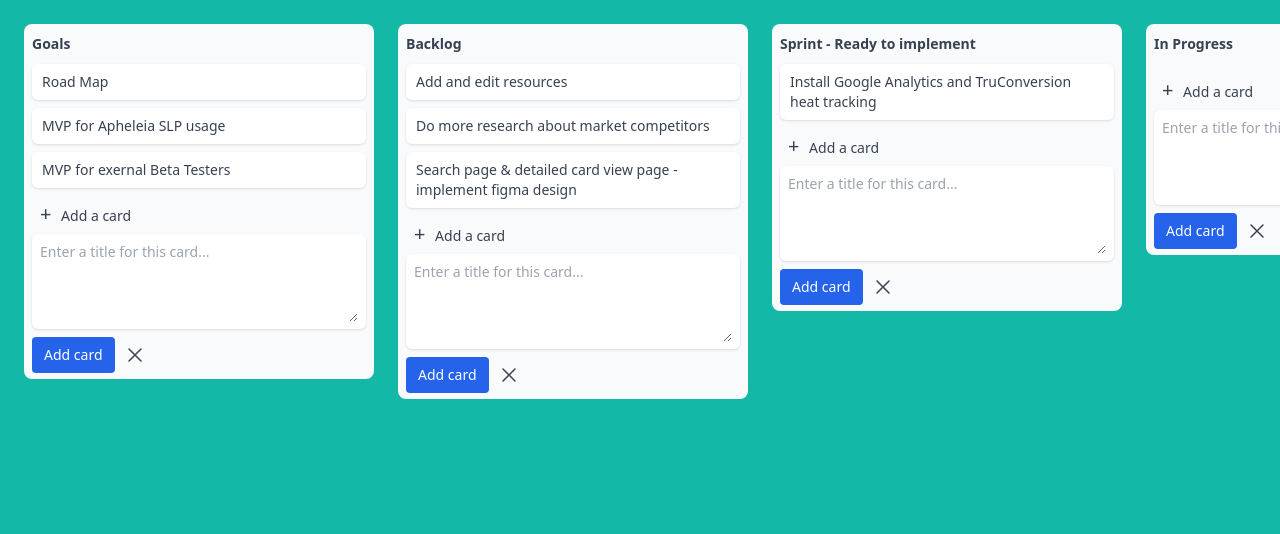
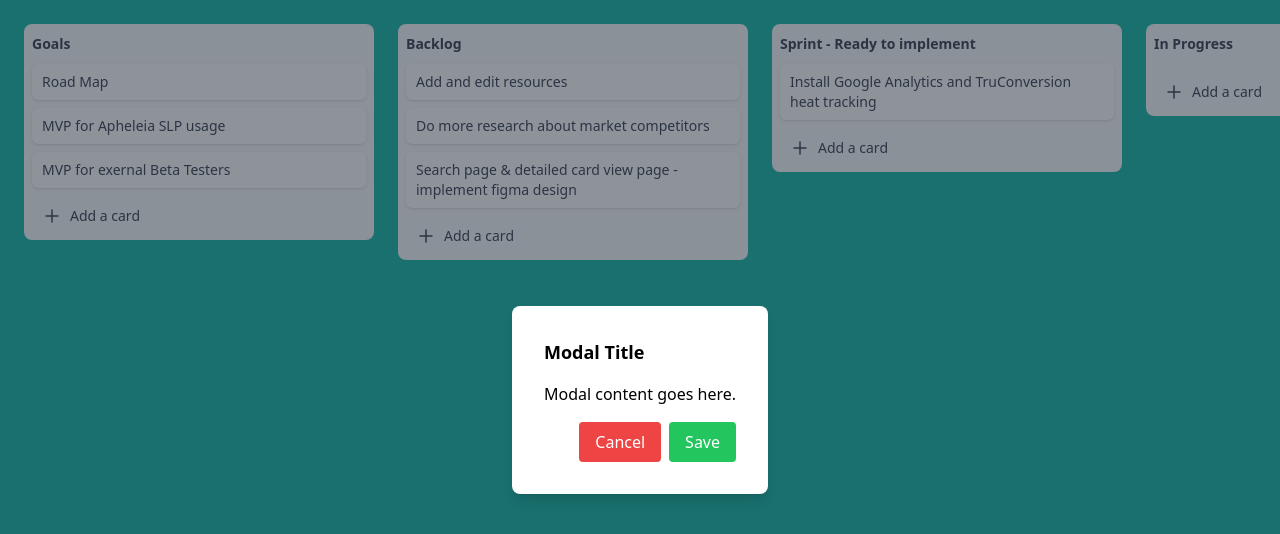
Before and after one commit to airrakedev/trello-boards, a Vue app: page / in a window 1280 px wide. Shown: the top 534 px of the page. Built offline with nearby package versions, Linux system fonts and the light colour scheme.

Commit message:
can add column and cards

```diff
--- a/src/components/AddBoard.vue
+++ b/src/components/AddBoard.vue
@@ -1,19 +1,24 @@
 <template>
 	<div class="add-board">
-		<div class="add-board__btn">
-			<button class="col-width">
+		<div v-if="!isAddBoard" class="add-board__btn">
+			<button class="col-width" @click="isAddBoard = true">
 				<plus-icon class="mr-1.5"></plus-icon>
 				Add another list
 			</button>
 		</div>
-		<div class="add-board__form col-width">
-			<form>
+		<div v-if="isAddBoard" class="add-board__form col-width">
+			<form @submit.prevent="submitBoard">
 				<div class="form-input">
-					<input type="text" placeholder="Enter list title.." />
+					<input
+						type="text"
+						v-model="boardTitle"
+						placeholder="Enter list title..."
+						autofocus
+					/>
 				</div>
 				<div class="form-btn flex">
 					<input type="submit" class="form-add-btn" value="Add list" />
-					<button class="form-cancel-btn">
+					<button @click.prevent="isAddBoard = false" class="form-cancel-btn">
 						<close-icon class="text-gray-600"></close-icon>
 					</button>
 				</div>
@@ -24,7 +29,22 @@
 <script setup lang="ts">
 import PlusIcon from "@/assets/svg/plus.vue";
 import CloseIcon from "@/assets/svg/close.vue";
+
+import { ref } from "vue";
+
+const emit = defineEmits(["submit-board"]);
+
+let isAddBoard = ref<Boolean>(false);
+let boardTitle = ref<String>("");
+
+// Methods
+const submitBoard = () => {
+	emit("submit-board", boardTitle.value);
+	boardTitle.value = "";
+	isAddBoard.value = false;
+};
 </script>
+
 <style scoped lang="scss">
 .add-board {
 	&__btn {
--- /dev/null
+++ b/src/components/modal/generic.vue
@@ -0,0 +1,16 @@
+<template>
+	<div class="fixed inset-0 z-30 flex items-center justify-center">
+		<div class="fixed inset-0 bg-gray-800 opacity-50 z-40"></div>
+		<div class="bg-white rounded-lg shadow-lg p-8 z-50">
+			<h2 class="text-lg font-bold mb-4">Modal Title</h2>
+			<p class="mb-4">Modal content goes here.</p>
+			<div class="flex justify-end">
+				<button class="bg-red-500 text-white px-4 py-2 rounded mr-2">
+					Cancel
+				</button>
+				<button class="bg-green-500 text-white px-4 py-2 rounded">Save</button>
+			</div>
+		</div>
+	</div>
+</template>
+<script setup lang="scss"></script>
--- /dev/null
+++ b/src/models/index.ts
@@ -0,0 +1,13 @@
+export interface Cards {
+	id: string;
+	title?: string;
+	description: string;
+}
+
+export interface Columns {
+	id: string;
+	title: string;
+	isAddActive: Boolean;
+	cardValue: string;
+	cards: Cards[];
+}
--- a/src/views/Board.vue
+++ b/src/views/Board.vue
@@ -17,17 +17,25 @@
 							</template>
 						</div>
 						<div class="list-card-footer">
-							<button class="add-card">
-								<span class="icon-add">+</span>
+							<button
+								v-if="!column.isAddActive"
+								class="add-card"
+								@click.prevent="toggleCardForm(index)"
+							>
+								<span class="icon-add">
+									<plus-icon />
+								</span>
 								<span class="add-card"> Add a card </span>
 							</button>
-							<div class="add-card-form">
-								<form>
+							<div v-else class="add-card-form">
+								<form @submit.prevent="submitCard(index)">
 									<div class="input-wrapper">
 										<textarea
 											placeholder="Enter a title for this card..."
 											cols="30"
 											rows="4"
+											:autofocus="column.isAddActive"
+											v-model="column.cardValue"
 										></textarea>
 									</div>
 									<div class="form-btn flex">
@@ -36,7 +44,10 @@
 											class="form-add-btn"
 											value="Add card"
 										/>
-										<button class="form-cancel-btn">
+										<button
+											@click.prevent="toggleCardForm(index)"
+											class="form-cancel-btn"
+										>
 											<close-icon></close-icon>
 										</button>
 									</div>
@@ -46,83 +57,119 @@
 					</div>
 				</div>
 			</template>
-			<add-board></add-board>
+			<add-board @submit-board="addColumn"></add-board>
 		</div>
 	</div>
+	<modal-dialog />
 </template>
 <script setup lang="ts">
 import { ref } from "vue";
 import { randomId } from "./../helpers/various";
+
+import type { Columns, Cards } from "./../models/index.ts";
+
 import CloseIcon from "@/assets/svg/close.vue";
+import PlusIcon from "@/assets/svg/plus.vue";
 import AddBoard from "@/components/AddBoard.vue";
+import ModalDialog from "@/components/modal/generic.vue";
 
 const columns = ref([
 	{
 		id: randomId(),
 		title: "Goals",
+		isAddActive: false,
+		cardValue: "",
 		cards: [
 			{
 				id: randomId(),
 				title: "Road Map",
 				description: "first description",
-				isAdd: false,
 			},
 			{
 				id: randomId(),
 				title: "MVP for Apheleia SLP usage",
 				description: "first description",
-				isAdd: false,
 			},
 			{
 				id: randomId(),
 				title: "MVP for exernal Beta Testers",
 				description: "first description",
-				isAdd: false,
 			},
 		],
 	},
 	{
 		id: randomId(),
 		title: "Backlog",
+		isAddActive: false,
+		cardValue: "",
 		cards: [
 			{
 				id: randomId(),
 				title: "Add and edit resources",
 				description: "first description",
-				isAdd: false,
 			},
 			{
 				id: randomId(),
 				title: "Do more research about market competitors",
 				description: "first description",
-				isAdd: false,
 			},
 			{
 				id: randomId(),
 				title: "Search page & detailed card view page - implement figma design",
 				description: "first description",
-				isAdd: false,
 			},
 		],
 	},
 	{
 		id: randomId(),
 		title: "Sprint - Ready to implement",
+		isAddActive: false,
+		cardValue: "",
 		cards: [
 			{
 				id: randomId(),
 				title: "Install Google Analytics and TruConversion heat tracking",
 				description: "first description",
-				isAdd: false,
 			},
 		],
 	},
 	{
 		id: randomId(),
 		title: "In Progress",
+		isAddActive: false,
+		cardValue: "",
 		cards: [],
 	},
 ]);
+
+// METHODS
+const toggleCardForm = (index: number) => {
+	columns.value[index].isAddActive = !columns.value[index].isAddActive;
+};
+
+const submitCard = (index: number) => {
+	const col = columns.value[index] as Columns;
+	if (!col.cardValue.length) return;
+
+	const newCards = {
+		id: randomId(),
+		title: col.cardValue,
+	} as Cards;
+
+	columns.value[index].cards.push(newCards);
+	col.cardValue = "";
+};
+const addColumn = (title: string) => {
+	if (!title.length) return;
+	const col = {
+		id: randomId(),
+		title: title,
+		isAddActive: false,
+		cardValue: "",
+		cards: [],
+	};
+	columns.value.push(col);
+};
 </script>
 <style scoped lang="scss">
 .boards {
@@ -142,9 +189,11 @@ const columns = ref([
 				}
 			}
 			.list-card-footer {
-				@apply w-full p-1.5;
+				@apply w-full p-1.5 mt-1;
 				button.add-card {
 					@apply p-1.5 rounded-lg hover:bg-gray-300 w-full text-left;
+					display: flex;
+					align-items: center;
 					span.icon-add {
 						@apply mr-1.5 text-xl pl-1;
 					}
```
